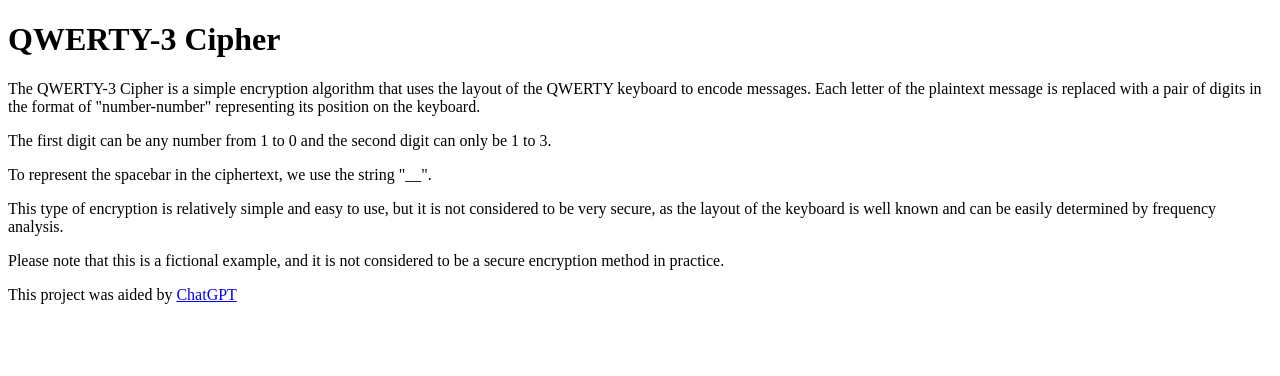
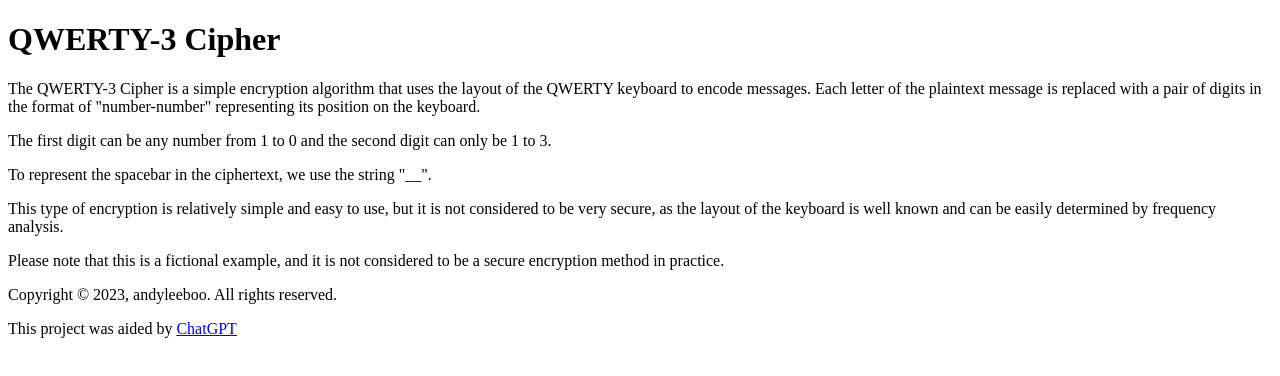
Before and after one commit to andyleeboo/qwerty-3-cipher, a SvelteKit app: page / in a window 1280 px wide. Shown: the top 376 px of the page. Built offline with nearby package versions, Linux system fonts and the light colour scheme.

Commit message:
feat: add footer with copyrights

```diff
--- a/src/routes/+page.svelte
+++ b/src/routes/+page.svelte
@@ -25,8 +25,9 @@
 	method in practice.
 </p>
 
-<div>
+<footer>
+	<span> Copyright © 2023, andyleeboo. All rights reserved. </span>
 	<p>
 		This project was aided by <a href="https://openai.com/blog/chatgpt/"> ChatGPT</a>
 	</p>
-</div>
+</footer>
```
